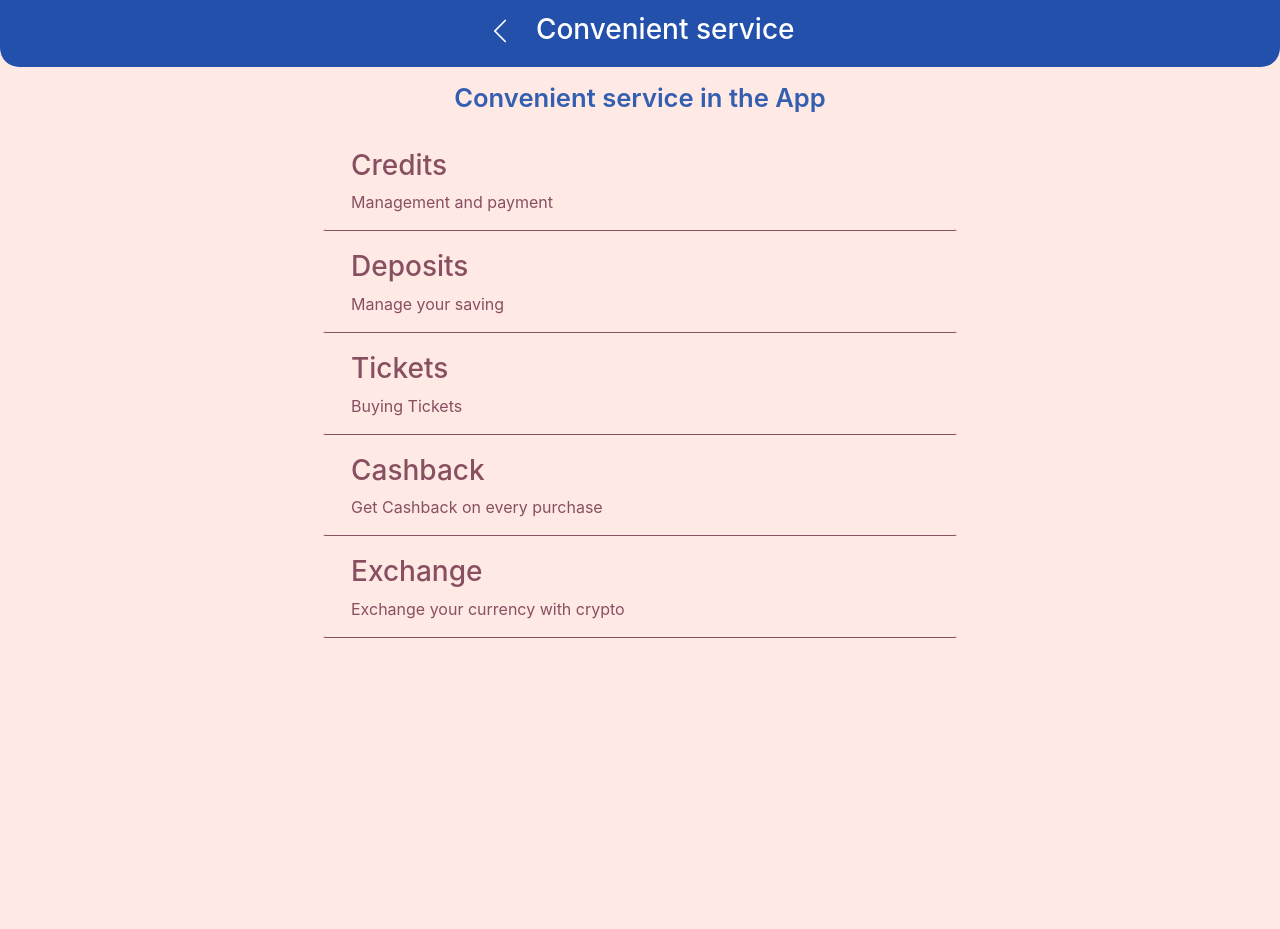
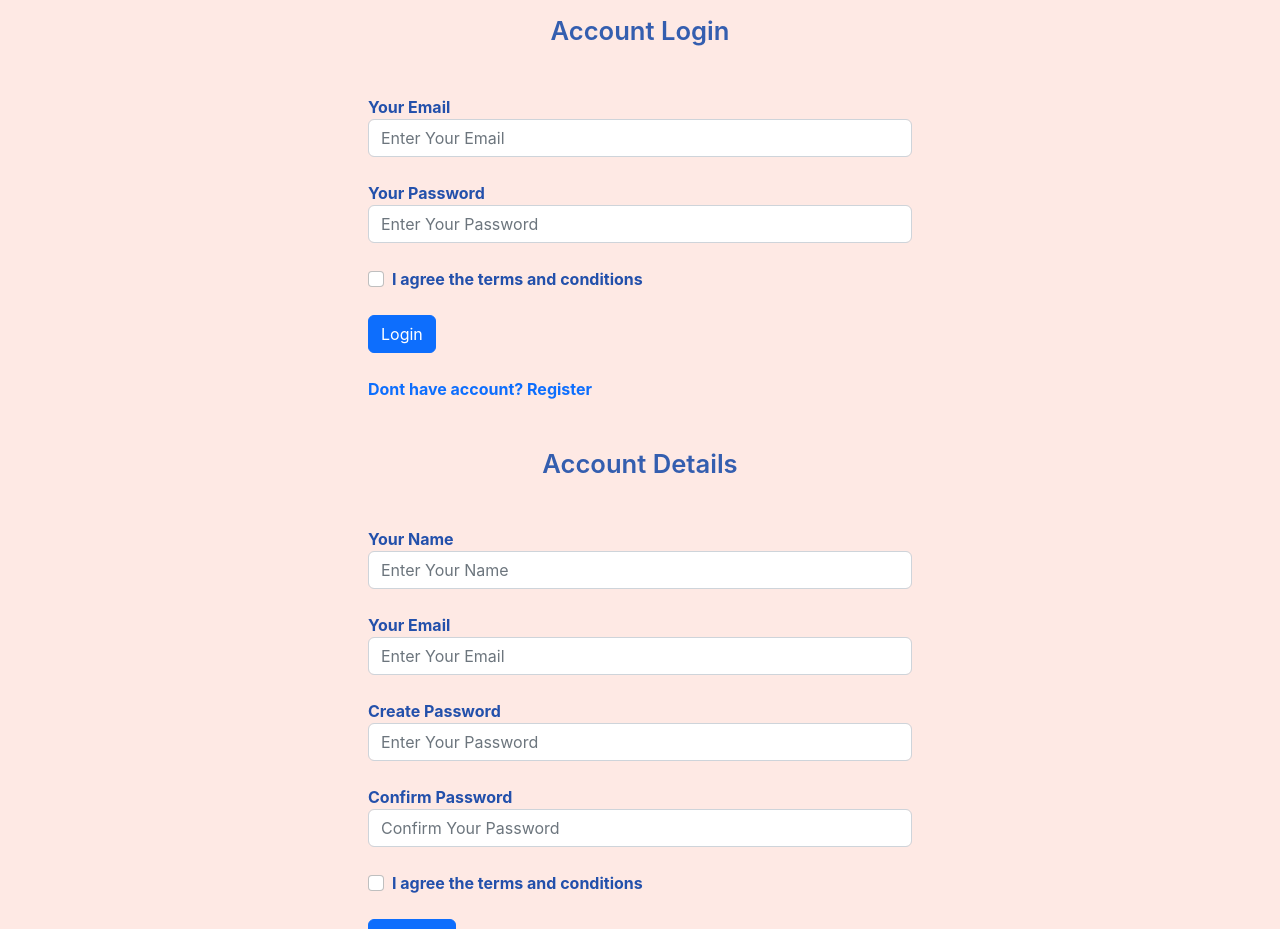
Before and after one commit to triyam/neoBank, a React (Create React App) app: page / in a window 1280 px wide. Shown: the top 929 px of the page. Before the commit the page ends 800 px from the top, so only its background shows below. Built offline with nearby package versions, Linux system fonts and the light colour scheme.

Commit message:
login and register state added

```diff
--- a/package.json
+++ b/package.json
@@ -6,6 +6,7 @@
     "@testing-library/jest-dom": "^5.16.5",
     "@testing-library/react": "^13.4.0",
     "@testing-library/user-event": "^13.5.0",
+    "axios": "^1.1.3",
     "bootstrap": "^5.2.2",
     "react": "^18.2.0",
     "react-dom": "^18.2.0",
--- a/src/App.js
+++ b/src/App.js
@@ -9,7 +9,8 @@ import UserDashboard from './Components/UserDashboard/UserDashboard';
 function App() {
   return (
     <div className='app'>
-      <UserDashboard/>
+      <UserLogin />
+      <UserRegister />
     </div>
   );
 }
--- a/src/Components/UserAuth/UserLogin.js
+++ b/src/Components/UserAuth/UserLogin.js
@@ -1,6 +1,33 @@
-import React from 'react'
+import React, { useState } from "react";
+import axios from "axios"
 
-const UserLogin = () => (
+const UserLogin = () => {
+    const [email, setEmail] = useState("");
+    const [password, setPassword] = useState("");
+    // const { state, dispatch } = useContext(UserContext);
+
+    const loginUser = async (e) => {
+        e.preventDefault();
+        axios
+            .post("http://localhost:5000/signin", {
+                email,
+                password,
+            })
+            .then(function (response) {
+                console.log(response.data);
+                window.alert("Login Successful!");
+                // console.log("Login Successful!");
+                localStorage.setItem("jwt", response.data.token);
+                localStorage.setItem("user", JSON.stringify(response.data.user));
+                // navigate("/");
+            })
+            .catch(function (error) {
+                console.log(error);
+                window.alert("Invalid Credentials!");
+                console.log("Invalid Credentials!");
+            });
+    };
+    return (
         <>
             <h2 className='m-3 text-center'>Account Login</h2>
             <div className="col-md-6 mb-md-0 mb-2 mx-auto">
@@ -8,14 +35,30 @@ const UserLogin = () => (
 
                     <div className="form-group mb-4">
                         <label htmlFor="email">Your Email</label>
-                    <input type="email" name='email' className="form-control" id="email" placeholder="Enter Your Email"
-                        autoComplete="off" required />
+                        <input
+                            type="email"
+                            name="email"
+                            className="form-control"
+                            id="email"
+                            placeholder="Enter Your Email"
+                            value={email}
+                            onChange={(e) => setEmail(e.target.value)}
+                            autoComplete="off"
+                        />
                     </div>
 
                     <div className="form-group mb-4">
                         <label htmlFor="password">Your Password</label>
-                    <input type="password" name='password' className="form-control" id="password" placeholder="Enter Your Password"
-                        autoComplete="off" />
+                        <input
+                            type="password"
+                            name="password"
+                            className="form-control"
+                            id="password"
+                            placeholder="Enter Your Password"
+                            value={password}
+                            onChange={(e) => setPassword(e.target.value)}
+                            autoComplete="off"
+                        />
                     </div>
 
                     <div class="form-check mb-4">
@@ -26,7 +69,14 @@ const UserLogin = () => (
                     </div>
 
                     <div className="form-group mb-4">
-                    <input type="submit" name='login' className="btn btn-primary submitbuttom" id="login" />
+                        <input
+                            type="submit"
+                            name="signin"
+                            className="btn btn-primary"
+                            id="signin"
+                            value="Login"
+                            onClick={loginUser}
+                        />
                     </div>
 
                     <div className="form-group mb-4">
@@ -37,5 +87,6 @@ const UserLogin = () => (
             </div>
         </>
     )
+}
 
 export default UserLogin
--- a/src/Components/UserAuth/UserRegister.js
+++ b/src/Components/UserAuth/UserRegister.js
@@ -1,6 +1,46 @@
-import React from 'react'
+import React, { useState } from "react";
+import axios from "axios"
 
-const UserRegister = () => (
+const UserRegister = () => {
+    const [user, setUser] = useState({
+        name: "",
+        email: "",
+        password: "",
+        confirmPassword: "",
+    });
+
+    let name, value;
+    const handleInputs = (e) => {
+        name = e.target.name;
+        value = e.target.value;
+        setUser({ ...user, [name]: value });
+    };
+
+    const PostData = async (e) => {
+        e.preventDefault();
+        const { name, email, password, confirmPassword } = user;
+
+        axios
+            .post("http://localhost:5000/register", {
+                name,
+                email,
+                password,
+                confirmPassword,
+            })
+            .then(function (response) {
+                console.log(response);
+                window.alert("Registration Successful!");
+                console.log("Registration Successful!");
+                // navigate("/login");
+            })
+            .catch(function (error) {
+                console.log(error);
+                window.alert("Invalid Registration!");
+                console.log("Invalid Registration!");
+            });
+    };
+
+    return (
         <>
             <h2 className='m-3 text-center'>Account Details</h2>
             <div className="col-md-6 mb-md-0 mb-2 mx-auto">
@@ -8,20 +48,57 @@ const UserRegister = () => (
 
                     <div className="form-group mb-4">
                         <label htmlFor="name">Your Name</label>
-                    <input type="text" name='name' className="form-control" id="name" placeholder="Enter Your Name"
-                        autoComplete="off" required />
+                        <input
+                            type="text"
+                            name="name"
+                            className="form-control"
+                            id="name"
+                            placeholder="Enter Your Name"
+                            autoComplete="off"
+                            value={user.name}
+                            onChange={handleInputs}
+                        />
                     </div>
 
                     <div className="form-group mb-4">
                         <label htmlFor="email">Your Email</label>
-                    <input type="email" name='email' className="form-control" id="email" placeholder="Enter Your Email"
-                        autoComplete="off" required />
+                        <input
+                            type="email"
+                            name="email"
+                            className="form-control"
+                            id="email"
+                            placeholder="Enter Your Email"
+                            autoComplete="off"
+                            value={user.email}
+                            onChange={handleInputs}
+                        />
                     </div>
 
                     <div className="form-group mb-4">
                         <label htmlFor="password">Create Password</label>
-                    <input type="password" name='password' className="form-control" id="password" placeholder="Enter Your Password"
-                        autoComplete="off" required />
+                        <input
+                            type="password"
+                            name="password"
+                            className="form-control"
+                            id="password"
+                            placeholder="Enter Your Password"
+                            autoComplete="off"
+                            value={user.password}
+                            onChange={handleInputs}
+                        />
+                    </div>
+                    <div className="form-group mb-4">
+                        <label htmlFor="password">Confirm  Password</label>
+                        <input
+                            type="password"
+                            name="confirmPassword"
+                            className="form-control"
+                            id="confirmPassword"
+                            placeholder="Confirm Your Password"
+                            autoComplete="off"
+                            value={user.confirmPassword}
+                            onChange={handleInputs}
+                        />
                     </div>
 
                     <div class="form-check mb-4">
@@ -32,7 +109,14 @@ const UserRegister = () => (
                     </div>
 
                     <div className="form-group mb-4">
-                    <input type="submit" name='register' className="btn btn-primary submitbuttom" id="register" />
+                        <input
+                            type="submit"
+                            name="signup"
+                            className="btn btn-primary"
+                            id="signup"
+                            value="Register"
+                            onClick={PostData}
+                        />
                     </div>
 
                     <div className="form-group mb-4">
@@ -43,5 +127,6 @@ const UserRegister = () => (
             </div>
         </>
     )
+}
 
 export default UserRegister
```
Also changed, not shown: 1 other file (tests, documents, lock files or other folders). Lines whose indentation alone changed are shown as unchanged.
